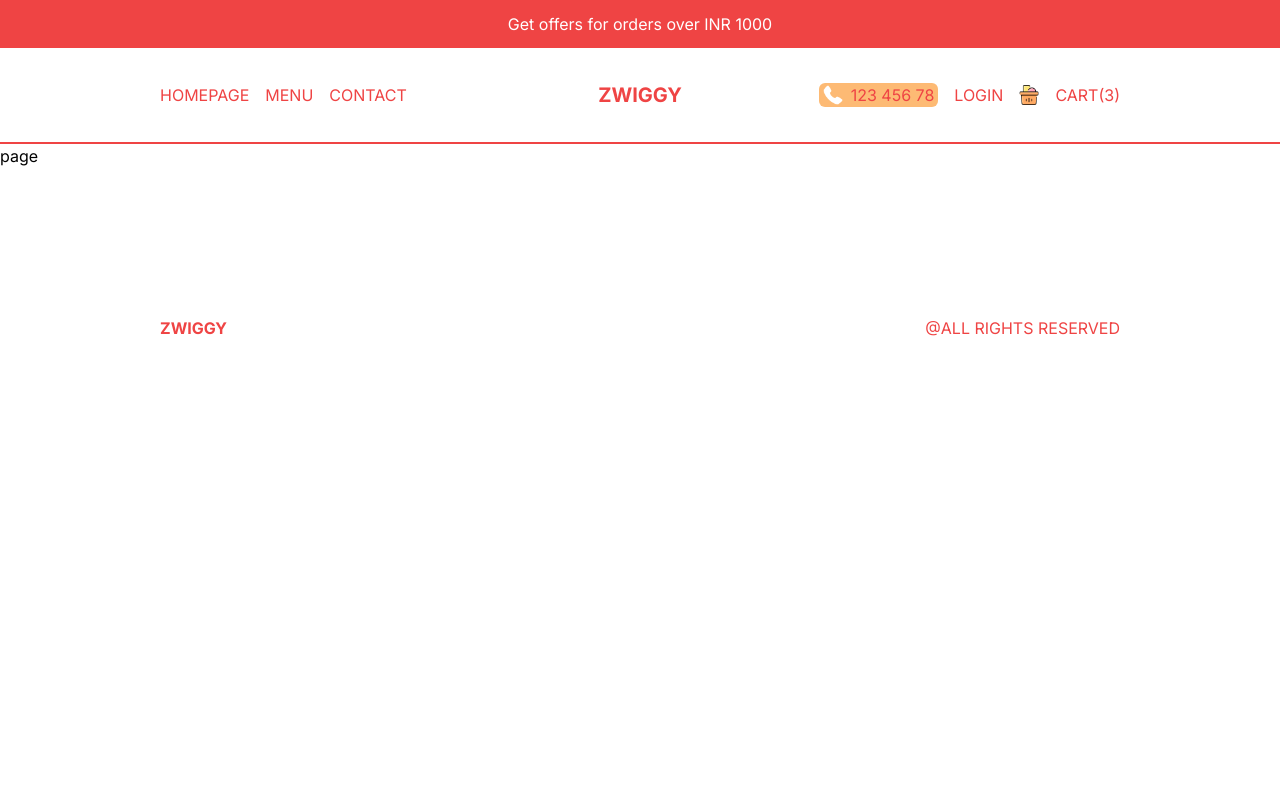
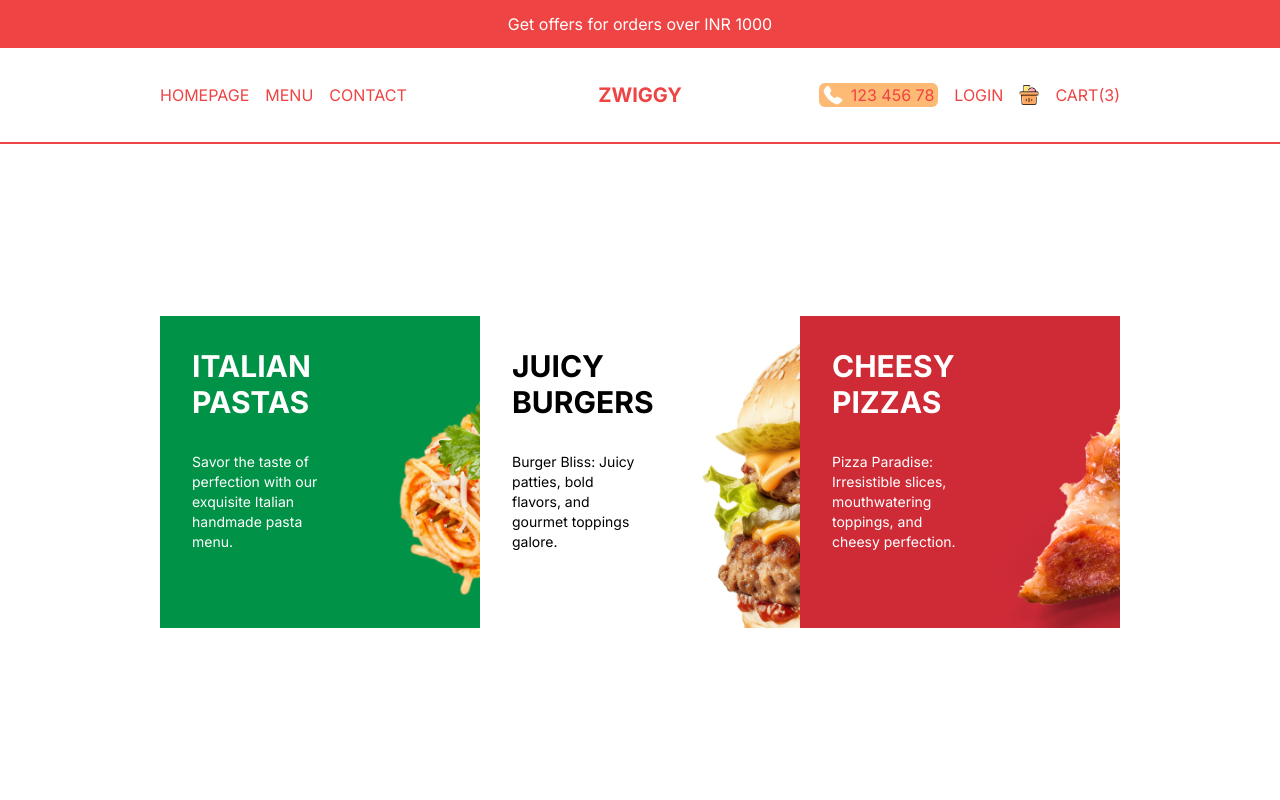
Before and after one commit to ArNGiH/Food-Ordering-Website, a Next.js app: page /menu in a window 1280 px wide. Shown: the top 800 px of the page. Built offline with nearby package versions, Linux system fonts and the light colour scheme.

Commit message:
Added list of items

```diff
--- a/src/app/menu/page.tsx
+++ b/src/app/menu/page.tsx
@@ -1,9 +1,26 @@
-import React from 'react'
+import { menu } from "@/data";
+import Link from "next/link";
+import React from "react";
 
-function menupage() {
+const MenuPage = () => {
   return (
-    <div>page</div>
-  )
-}
+    <div className="p-4 lg:px-20 xl:px-40 h-[calc(100vh-6rem)] md:h-[calc(100vh-9rem)] flex flex-col md:flex-row items-center">
+      {menu.map((category) => (
+        <Link
+          href={`/menu/${category.slug}`}
+          key={category.id}
+          className="w-full h-1/3 bg-cover p-8 md:h-1/2"
+          style={{ backgroundImage: `url(${category.img})` }}
+        >
+          <div className={`text-${category.color} w-1/2`}>
+            <h1 className="uppercase font-bold text-3xl">{category.title}</h1>
+            <p className="text-sm my-8">{category.desc}</p>
+            <button className={`hidden 2xl:block bg-${category.color} text-${category.color === "black" ? "white" : "red-500"} py-2 px-4 rounded-md`}>Explore</button>
+          </div>
+        </Link>
+      ))}
+    </div>
+  );
+};
 
-export default menupage
+export default MenuPage;
```
